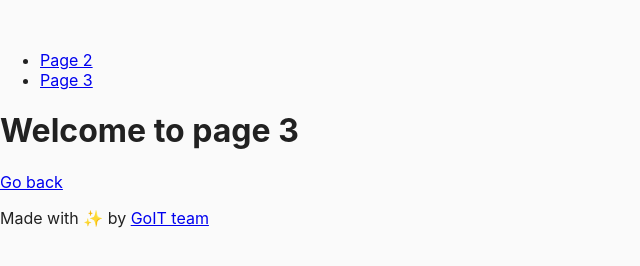
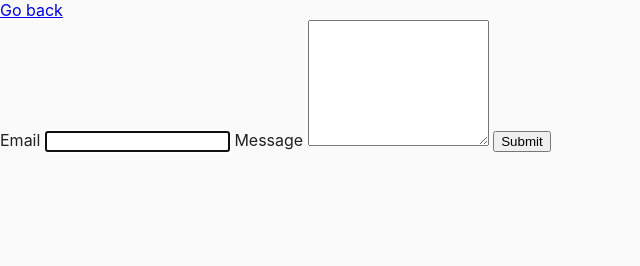
Before and after one commit to BilalFirtina/goit-js-hw-09, a plain HTML site: page 02-form.html in a window 1280 px wide. Shown: the whole page, without its empty margins (0-640 px from the left). Drawn offline with Linux system fonts and the light colour scheme; files that its build step writes are made by us from their sources.

Commit message:
Deploying to gh-pages from @ BilalFirtina/goit-js-hw-09@8306bac8d24b77c7a8c1232eccac394fcda9fc9c 🚀

```diff
--- a/02-form.html
+++ b/02-form.html
@@ -5,55 +5,23 @@
     <meta http-equiv="X-UA-Compatible" content="IE=edge" />
     <meta name="viewport" content="width=device-width, initial-scale=1.0" />
     <title>Page 3</title>
+    <script type="module" crossorigin src="/vanilla-app-template/assets/styles-Gn1dtnPx.js"></script>
     <link rel="stylesheet" crossorigin href="/vanilla-app-template/assets/styles-BRNFZh6H.css">
   </head>
   <body>
-    <header class="header">
-  <div class="container">
-    <nav class="nav">
-      <a class="nav-logo" href="./index.html" aria-label="Site logo">
-        <svg class="nav-logo-icon" width="100" height="30">
-          <use href="/vanilla-app-template/assets/sprite-E8vg0sBb.svg#logo"></use>
-        </svg>
-      </a>
-      <ul class="nav-list">
-        <li class="nav-item">
-          <a class="nav-link {=$highlight-act}" href="./page-2.html">Page 2</a>
-        </li>
-        <li class="nav-item">
-          <a class="nav-link active" href="./page-3.html">Page 3</a>
-        </li>
-      </ul>
-    </nav>
-  </div>
-</header>
+<a href="./index.html">Go back</a>
 
-
-    <main>
-      <div class="container">
-        <h1 class="main-title">
-          <span class="main-title-gradient">Welcome</span> to page 3
-        </h1>
-        <a class="back-link" href="./index.html">Go back</a>
-
-      </div>
-    </main>
-
-    <footer class="footer">
-  <div class="container">
-    <p class="footer-desc">
-      Made with ✨ by
-      <a
-        class="footer-link"
-        href="https://goit.global/ua/"
-        target="_blank"
-        rel="noopener noreferrer"
-      >
-        GoIT team
-      </a>
-    </p>
-  </div>
-</footer>
+<form class="feedback-form" autocomplete="off">
+      <label>
+        Email
+        <input type="email" name="email" autofocus />
+      </label>
+      <label>
+        Message
+        <textarea name="message" rows="8"></textarea>
+      </label>
+      <button type="submit">Submit</button>
+    </form>
 
   </body>
 </html>
--- a/assets/modulepreload-polyfill-B5Qt9EMX.js
+++ b/assets/styles-Gn1dtnPx.js
@@ -1,2 +1,2 @@
 (function(){const t=document.createElement("link").relList;if(t&&t.supports&&t.supports("modulepreload"))return;for(const e of document.querySelectorAll('link[rel="modulepreload"]'))i(e);new MutationObserver(e=>{for(const r of e)if(r.type==="childList")for(const o of r.addedNodes)o.tagName==="LINK"&&o.rel==="modulepreload"&&i(o)}).observe(document,{childList:!0,subtree:!0});function s(e){const r={};return e.integrity&&(r.integrity=e.integrity),e.referrerPolicy&&(r.referrerPolicy=e.referrerPolicy),e.crossOrigin==="use-credentials"?r.credentials="include":e.crossOrigin==="anonymous"?r.credentials="omit":r.credentials="same-origin",r}function i(e){if(e.ep)return;e.ep=!0;const r=s(e);fetch(e.href,r)}})();
-//# sourceMappingURL=modulepreload-polyfill-B5Qt9EMX.js.map
+//# sourceMappingURL=styles-Gn1dtnPx.js.map
```
Also changed, not shown: 01-gallery.html (+3 -2 lines), 01-gallery.js (+1 -1 lines), index.html (+1 -2 lines), assets/sprite-E8vg0sBb.svg (deleted), 3 other files.
